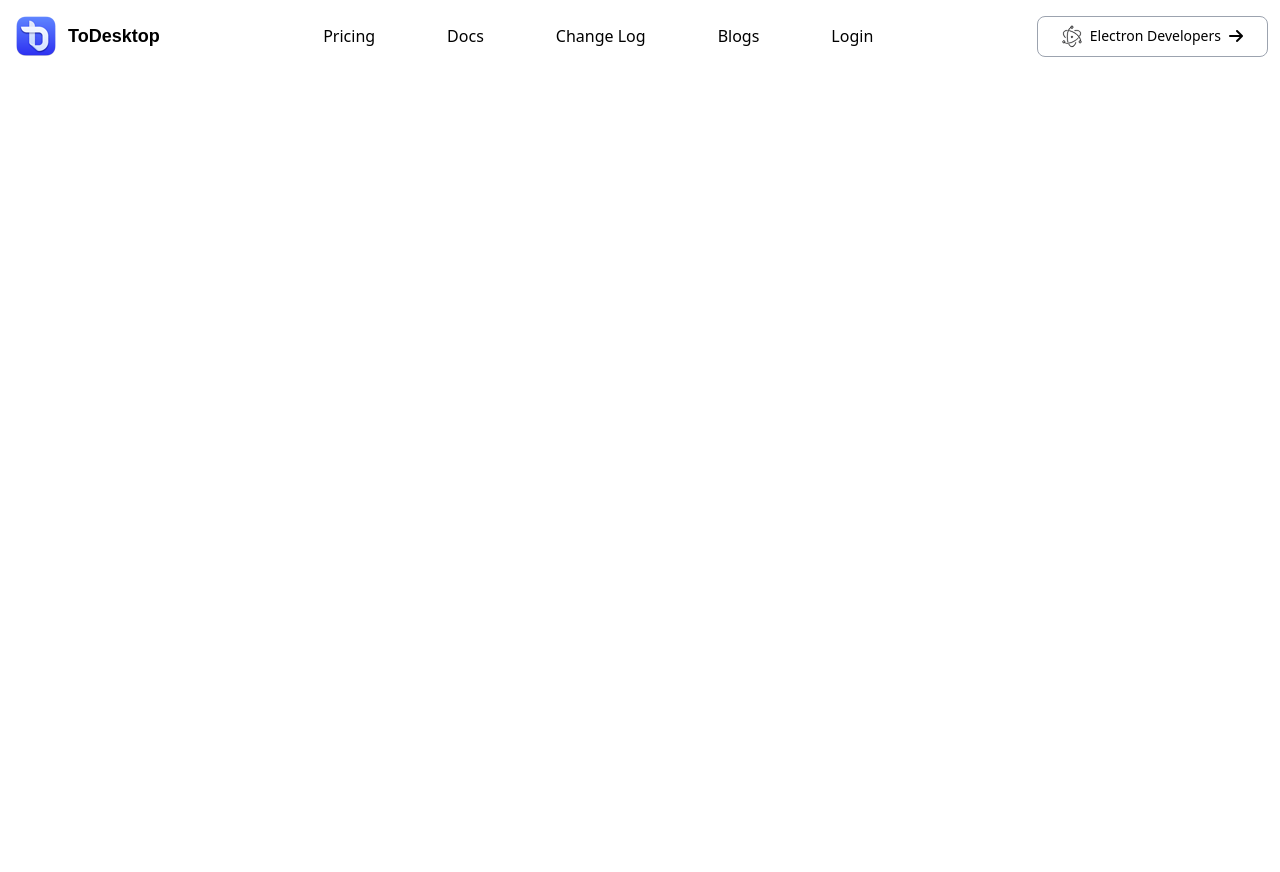
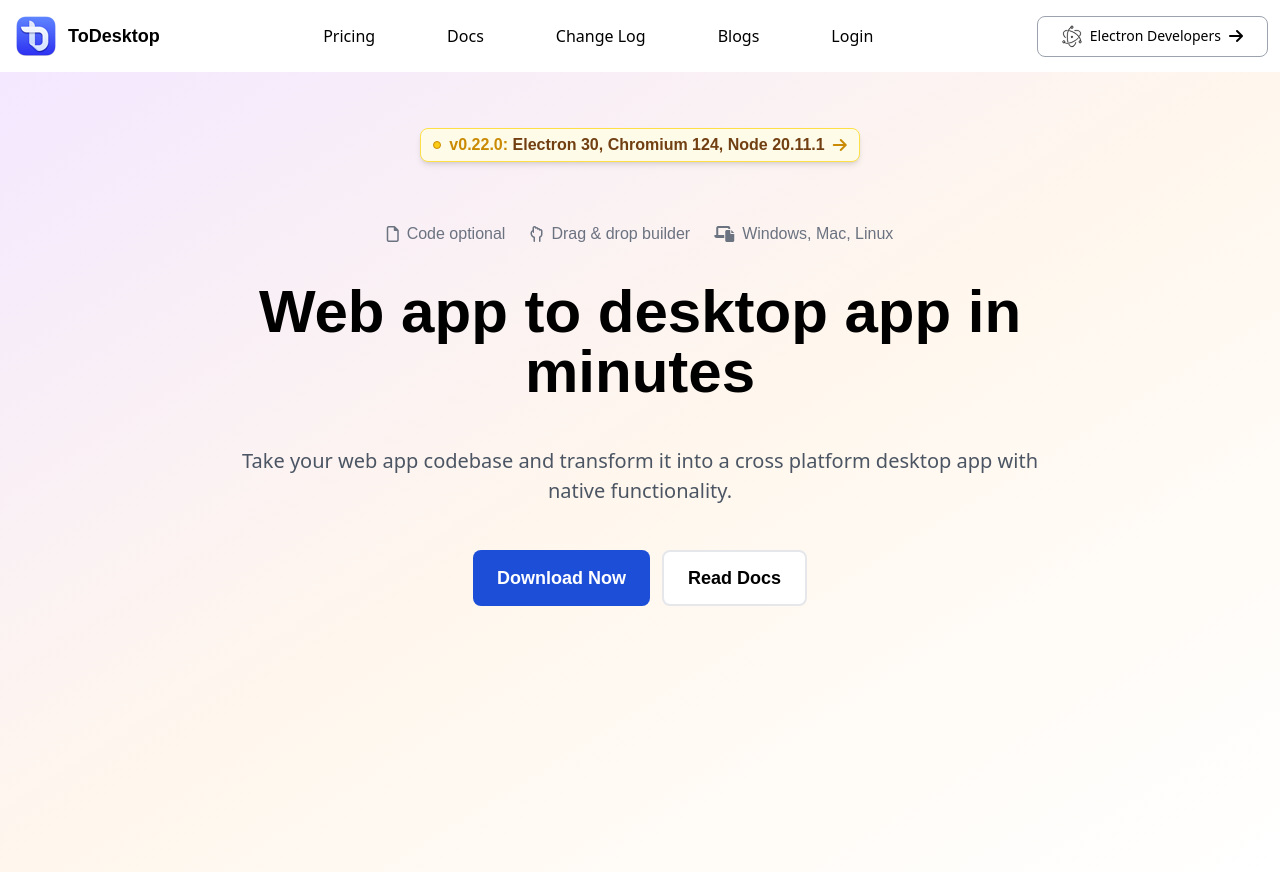
Before and after one commit to harshitap04/ToDesktop, a website: page index.html in a window 1280 px wide. Before the commit the page ends 800 px from the top, so only its background shows below. Drawn offline with nearby package versions, Linux system fonts and the light colour scheme.

Commit message:
hero section completed

```diff
--- a/index.html
+++ b/index.html
@@ -6,6 +6,7 @@
     <title>ToDesktop</title>
     <link rel="stylesheet" href="https://cdnjs.cloudflare.com/ajax/libs/font-awesome/6.5.2/css/all.min.css"  />
     <link rel="stylesheet" href="output.css">
+    <script src="https://cdn.tailwindcss.com"></script>
 </head>
 <body>
     <!-- NAV bar starts here -->
@@ -55,9 +56,46 @@
             </button>
         </div>
     </nav>
-    <!-- navbar ends here -->
-     <!-- hero section starts here -->
-    <!-- hero section ends here -->
+
+    <!-- main section starts here -->
+    <main>
+        <!-- hero section  -->
+         <div class="min-h-screen bg-gradient-to-br from-purple-100 via-orange-50 to-transparent" id="hero">
+            <div id="hero-container" class="max-w-4xl mx-auto px-6  pb-32 pt-6 sm:pt-8 flex flex-col gap-3 sm:items-center sm:text-center sm;px-12 ">
+                <div id="version-text" class="flex my-6 gap-2 items-center border border-yellow-300 bg-yellow-50 rounded-lg w-fit px-3 py-1 shadow-md hover:shadow-lg hover:-translate-y-1 transition group">
+                    <div class="w-2 h-2 bg-yellow-400 rounded-full border border-yellow-600 "></div>
+                    <p class="font-semibold font-display text-[#713f12]">
+                        <span class="font-semibold text-[#ca8a04]">v0.22.0:</span>
+                        Electron 30, Chromium 124, Node 20.11.1
+                    </p>
+                    <i class="fa-solid fa-arrow-right text-yellow-600 group-hover:translate-x-1 transition"></i>
+                </div>
+                <div id="hero-features" class="sm:flex hidden  gap-6">
+                    <div class="flex items-center gap-2 my-6">
+                        <i class="fa-regular fa-file text-gray-500 text-md"></i>
+                        <p class="text-gray-500 font-display text-md">Code optional</p>
+                    </div>
+                    <div class="flex items-center gap-2">
+                        <i class="fa-regular fa-hand-back-fist text-gray-500 text-md"></i>
+                        <p class="text-gray-500 font-display text-md"> Drag & drop builder</p>
+                    </div>
+                    <div class="flex items-center gap-2">
+                        <i class="fa-solid fa-laptop-file text-gray-500 text-md"></i>
+                        <p class="text-gray-500 font-display text-md">Windows, Mac, Linux</p>
+                    </div>
+
+                </div>
+                <h1 class="font-semibold text-5xl md:text-6xl md:bold font-display">Web app to desktop app in minutes</h1>
+                <p class="font-body py-8 text-xl text-gray-600 leading-snug sm:2xl sm:leading-normal">Take your web app codebase and transform it into a cross platform desktop app with native functionality.</p>
+                <div id="button-container " class="flex flex-col gap-3  sm:flex-row ">
+                    <button class="text-lg font-display font-bold bg-blue-700 py-3 rounded-lg text-white hover:bg-blue-600 md:px-6" >Download Now
+                    </button>
+                    <button class="text-lg font-display font-bold py-3 rounded-lg border-2 bg-white md:px-6">Read Docs</button>
+                </div>
+            </div>
+         </div>
+    </main>
+    <!-- main section ends here -->
 </body>
 <script src="script.js"></script>
 </html>
--- a/style.css
+++ b/style.css
@@ -1,3 +1,7 @@
 @tailwind base;
 @tailwind components;
 @tailwind utilities;
+
+@layer base{
+    @apply font-body;
+}
```
Also changed, not shown: output.css.
